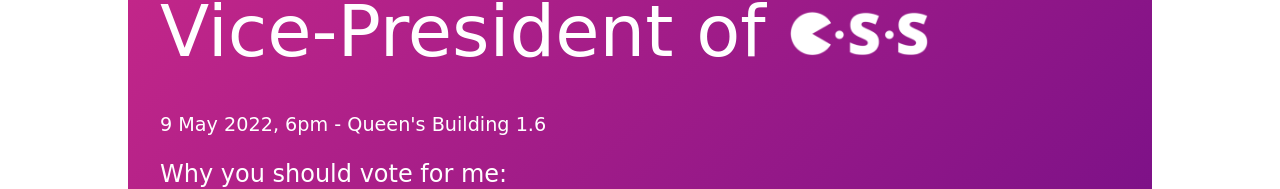
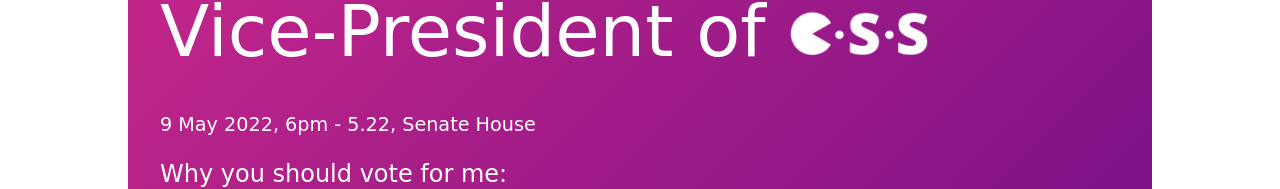
Before and after one commit to mitchLui/website, a React (Create React App) app in the folder client/: page /for-css-vp in a window 1280 px wide. Shown: the part 247-436 px from the top of the page. Built offline with nearby package versions, Linux system fonts and the light colour scheme.

Commit message:
changed agm location

```diff
--- a/client/src/pages/CampaignPage/CampaignPage.js
+++ b/client/src/pages/CampaignPage/CampaignPage.js
@@ -10,7 +10,7 @@ export const CampaignPage = () =>
                 Vice-President of <img className={"css-logo"} src="./css-agm/css-logo.png" alt={"css"}/>
             </div>
             <div className={"agm-deets"}>
-                9 May 2022, 6pm - Queen's Building 1.6
+                9 May 2022, 6pm - 5.22, Senate House
             </div>
             <div className={"what-i-want"}>
                 <span>What I want to do as vice-president: </span>
```
